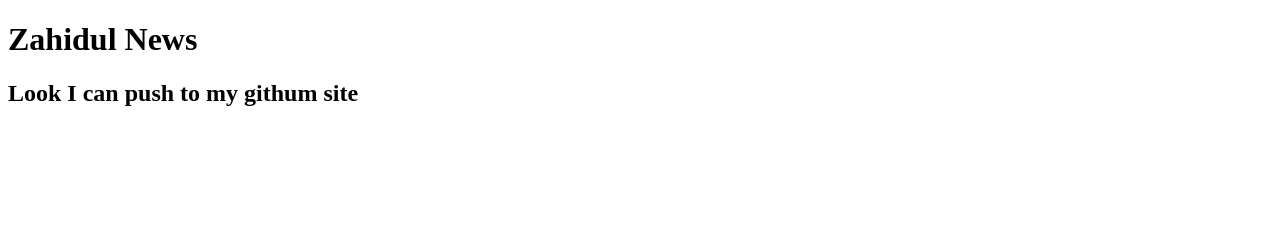
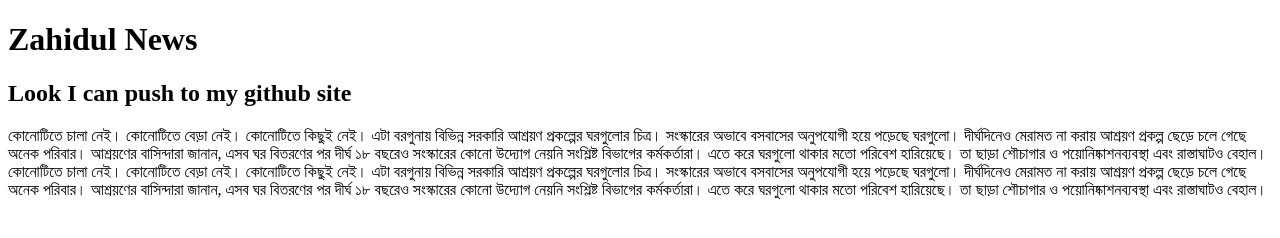
Before and after one commit to webzahidul/Zahidul-News, a plain HTML site: page index.html in a window 1280 px wide. Drawn offline with Linux system fonts and the light colour scheme.

Commit message:
paragraph one donen

```diff
--- a/index.html
+++ b/index.html
@@ -7,6 +7,11 @@
 </head>
 <body>
     <h1>Zahidul News</h1>
-    <h2>Look I can push to my githum site</h2>
+    <h2>Look I can push to my github site</h2>
+    <p>কোনোটিতে চালা নেই। কোনোটিতে বেড়া নেই। কোনোটিতে কিছুই নেই। এটা বরগুনায় বিভিন্ন সরকারি আশ্রয়ণ প্রকল্পের ঘরগুলোর চিত্র। সংস্কারের অভাবে বসবাসের অনুপযোগী হয়ে পড়েছে ঘরগুলো। দীর্ঘদিনেও মেরামত না করায় আশ্রয়ণ প্রকল্প ছেড়ে চলে গেছে অনেক পরিবার।
+
+        আশ্রয়ণের বাসিন্দারা জানান, এসব ঘর বিতরণের পর দীর্ঘ ১৮ বছরেও সংস্কারের কোনো উদ্যোগ নেয়নি সংশ্লিষ্ট বিভাগের কর্মকর্তারা। এতে করে ঘরগুলো থাকার মতো পরিবেশ হারিয়েছে। তা ছাড়া শৌচাগার ও পয়োনিষ্কাশনব্যবস্থা এবং রাস্তাঘাটও বেহাল।কোনোটিতে চালা নেই। কোনোটিতে বেড়া নেই। কোনোটিতে কিছুই নেই। এটা বরগুনায় বিভিন্ন সরকারি আশ্রয়ণ প্রকল্পের ঘরগুলোর চিত্র। সংস্কারের অভাবে বসবাসের অনুপযোগী হয়ে পড়েছে ঘরগুলো। দীর্ঘদিনেও মেরামত না করায় আশ্রয়ণ প্রকল্প ছেড়ে চলে গেছে অনেক পরিবার।
+
+        আশ্রয়ণের বাসিন্দারা জানান, এসব ঘর বিতরণের পর দীর্ঘ ১৮ বছরেও সংস্কারের কোনো উদ্যোগ নেয়নি সংশ্লিষ্ট বিভাগের কর্মকর্তারা। এতে করে ঘরগুলো থাকার মতো পরিবেশ হারিয়েছে। তা ছাড়া শৌচাগার ও পয়োনিষ্কাশনব্যবস্থা এবং রাস্তাঘাটও বেহাল।</p>
 </body>
 </html>
```
